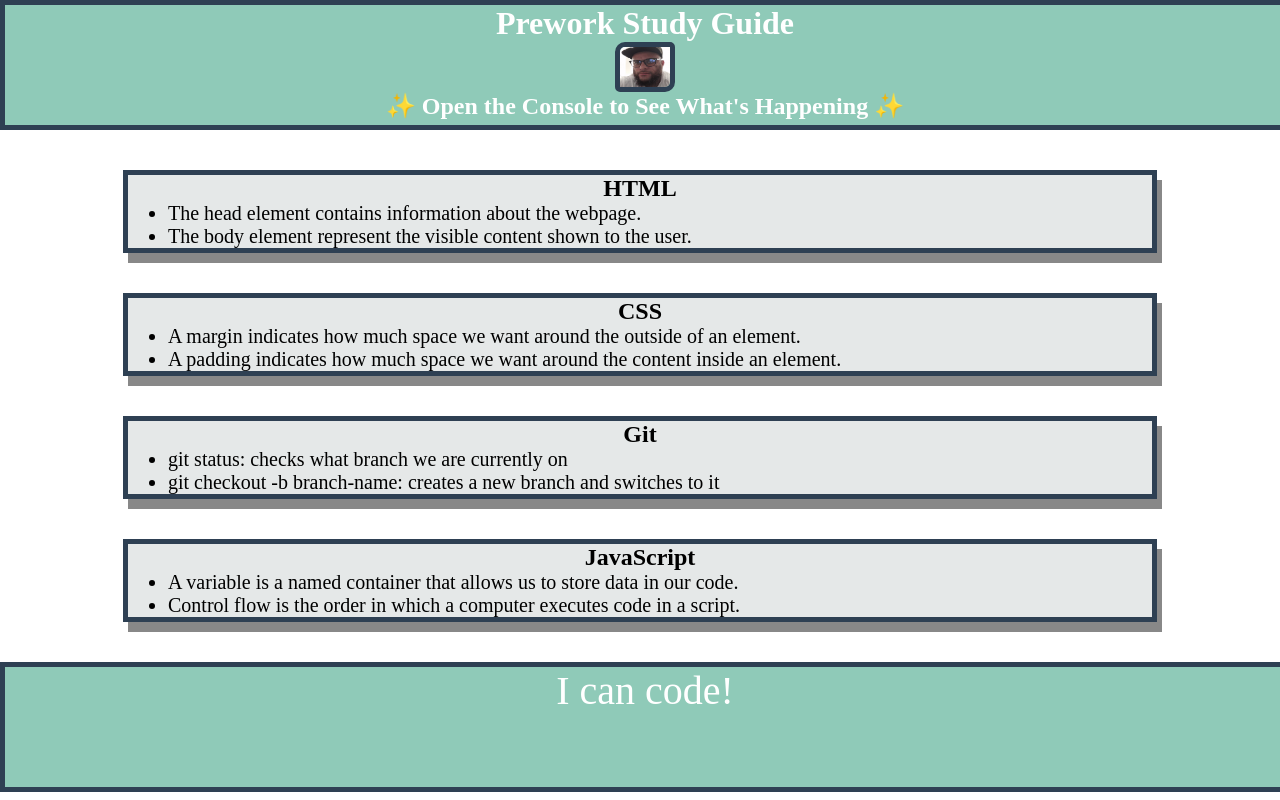
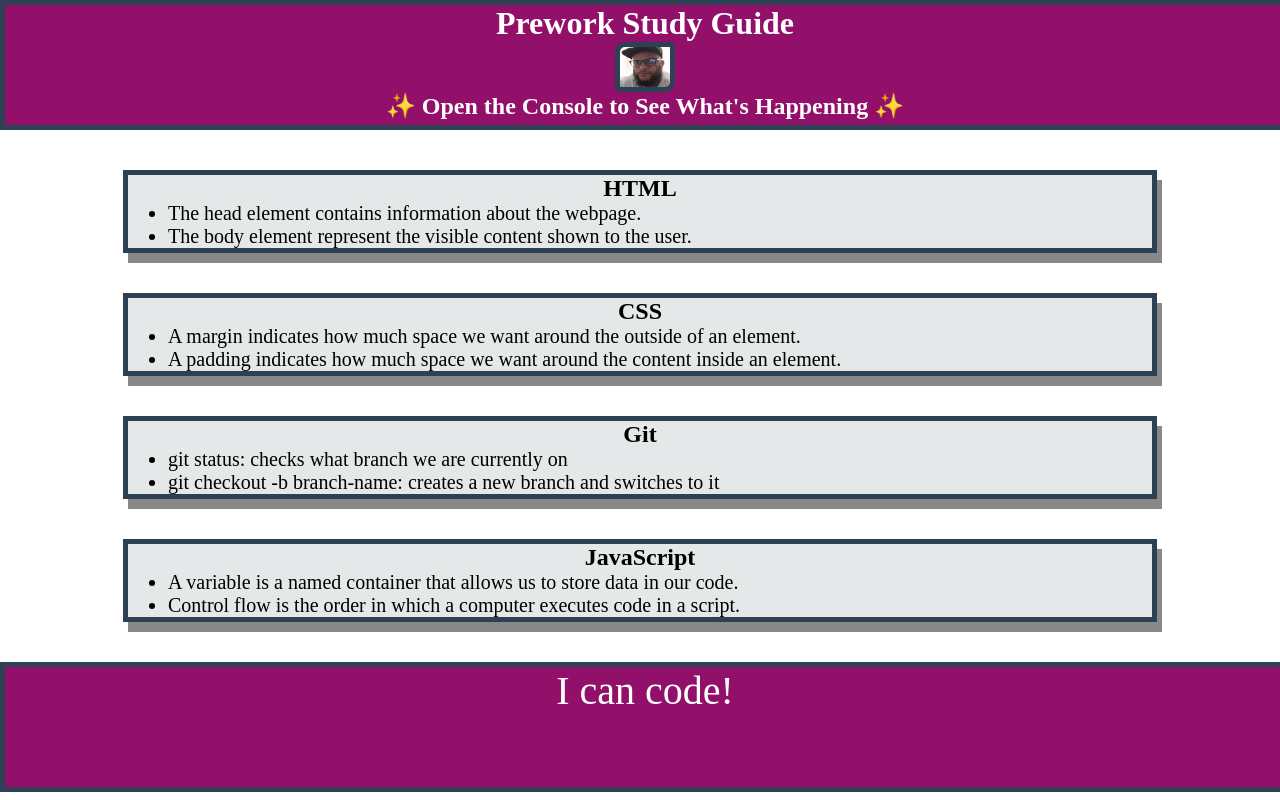
Before and after one commit to technerdpablo/prework-study-guide, a plain HTML site: page index.html in a window 1280 px wide. Drawn offline with Linux system fonts and the light colour scheme.

Commit message:
fixed-pr-issue

```diff
--- a/assets/style.css
+++ b/assets/style.css
@@ -7,7 +7,7 @@ header,
 footer {
     width: 100%;
     height: 120px;
-    background-color:#8FCAB8    ;
+    background-color:#920f6a    ;
     color: white;
     border: 5px solid  #2E4053;
 
```
